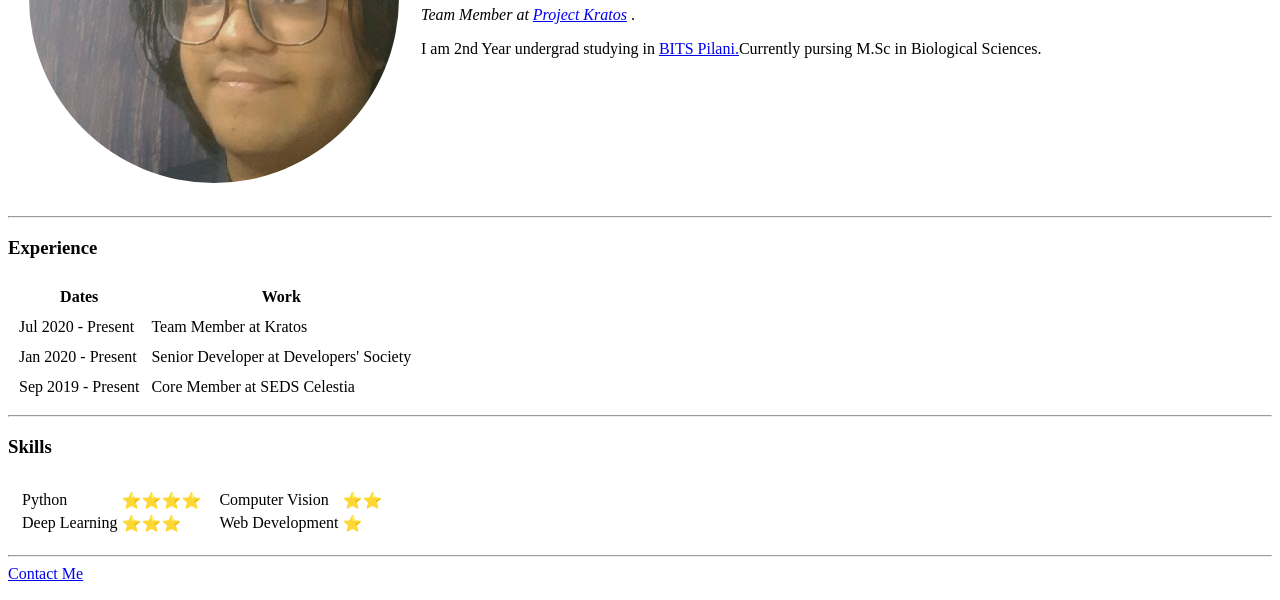
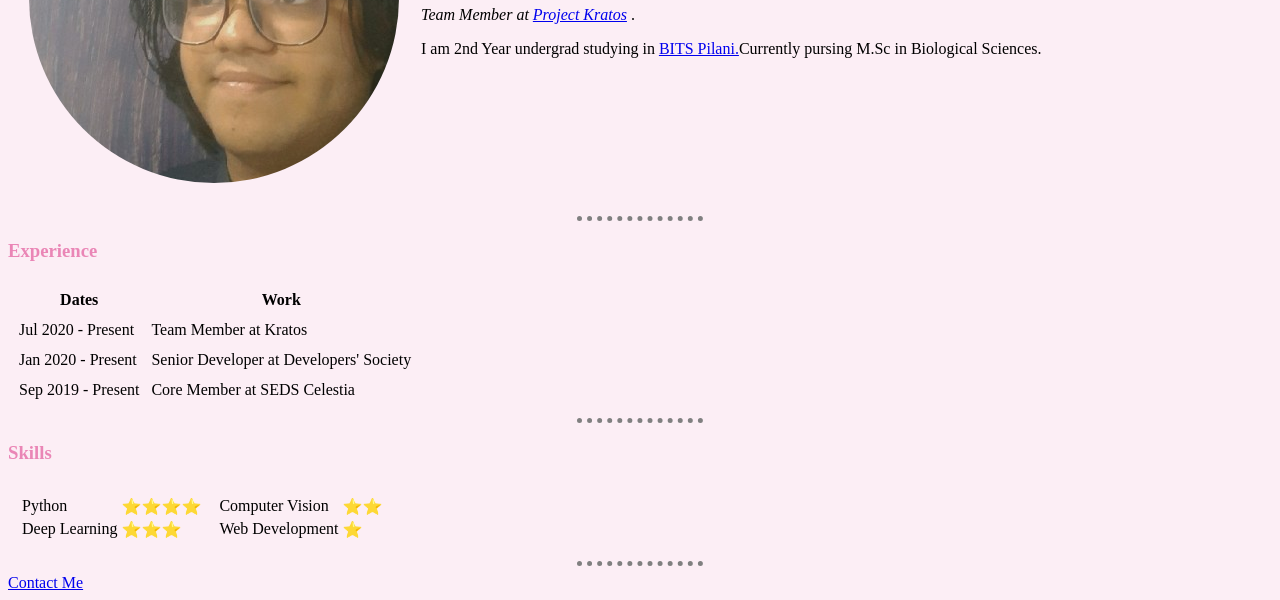
Before and after one commit to MrunmayS/CV, a plain HTML site: page index.html in a window 1280 px wide. Shown: the part 216-816 px from the top of the page. Drawn offline with Linux system fonts and the light colour scheme.

Commit message:
Background color

```diff
--- /dev/null
+++ b/css/styles.css
@@ -0,0 +1,18 @@
+body {
+  background-color: #fceef5;
+}
+h1 {
+    color: #e05297;
+}
+
+h3 {
+    color: #ea86b6;
+}
+hr {
+  border-style: none;
+  border-top-style: dotted;
+  border-width: 5px;
+  border-color: gray;
+  height: 0px;
+  width: 10%;
+}
--- a/index.html
+++ b/index.html
@@ -4,6 +4,7 @@
     <meta charset="UTF-8" />
     <meta name="viewport" content="width=device-width, initial-scale=1.0" />
     <title>Mrunmay's Website</title>
+    <link rel="stylesheet" href="css/styles.css" />
   </head>
   <body>
     <table cellspacing="20">
@@ -27,7 +28,7 @@
     </table>
     <hr />
     <h3>Experience</h3>
-    <table cellspacing = '10'>
+    <table cellspacing="10">
       <thead>
         <th>Dates</th>
         <th>Work</th>
@@ -45,9 +46,9 @@
         <td>Core Member at SEDS Celestia</td>
       </tr>
     </table>
-    <hr>
+    <hr />
     <h3>Skills</h3>
-    <table cellspacing = '10'>
+    <table cellspacing="10">
       <tr>
         <td>
           <table>
@@ -75,7 +76,7 @@
         </td>
       </tr>
     </table>
-    <hr>
+    <hr />
     <a href="contact.html">Contact Me</a>
   </body>
 </html>
```
Also changed, not shown: contact.html (+14 -10 lines).
